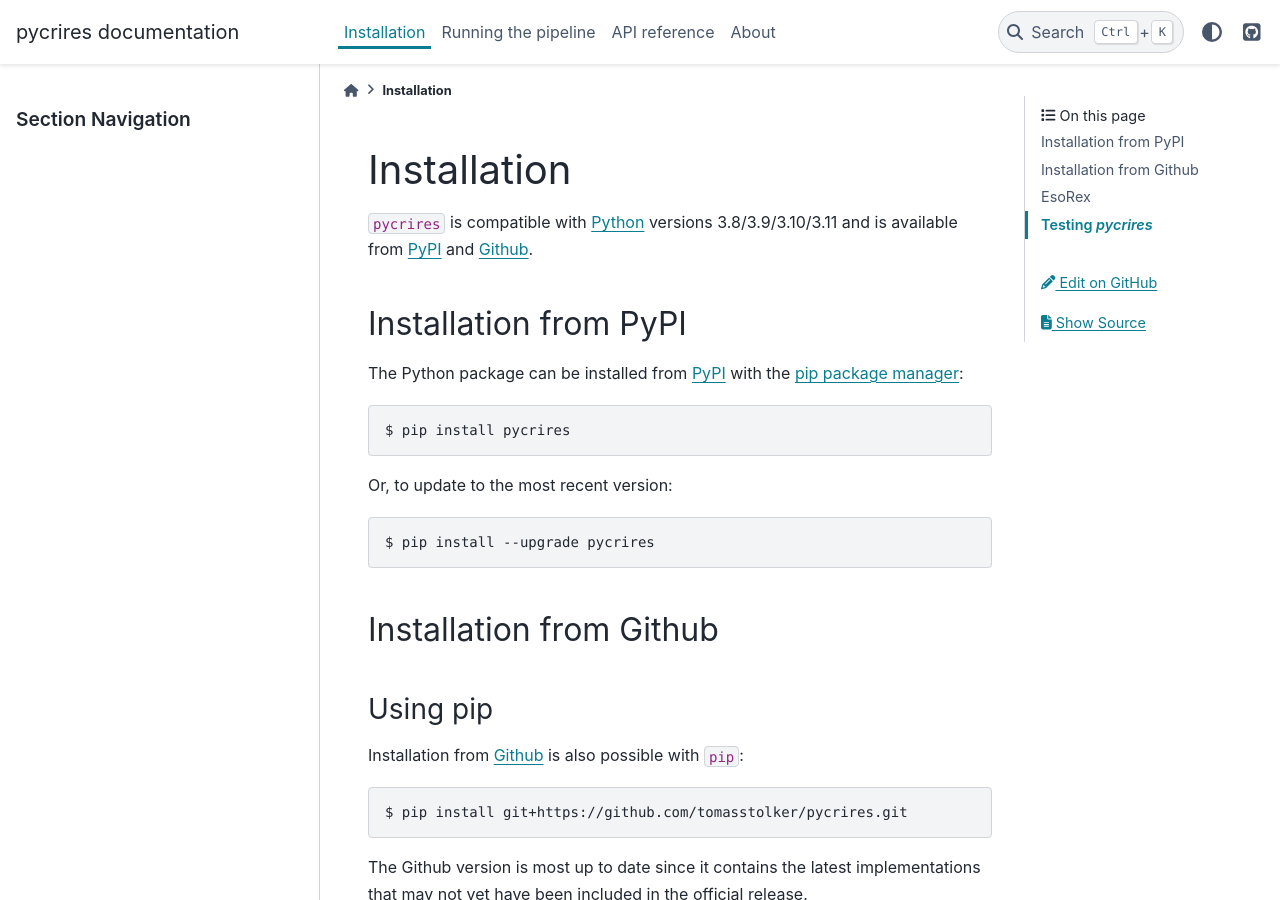
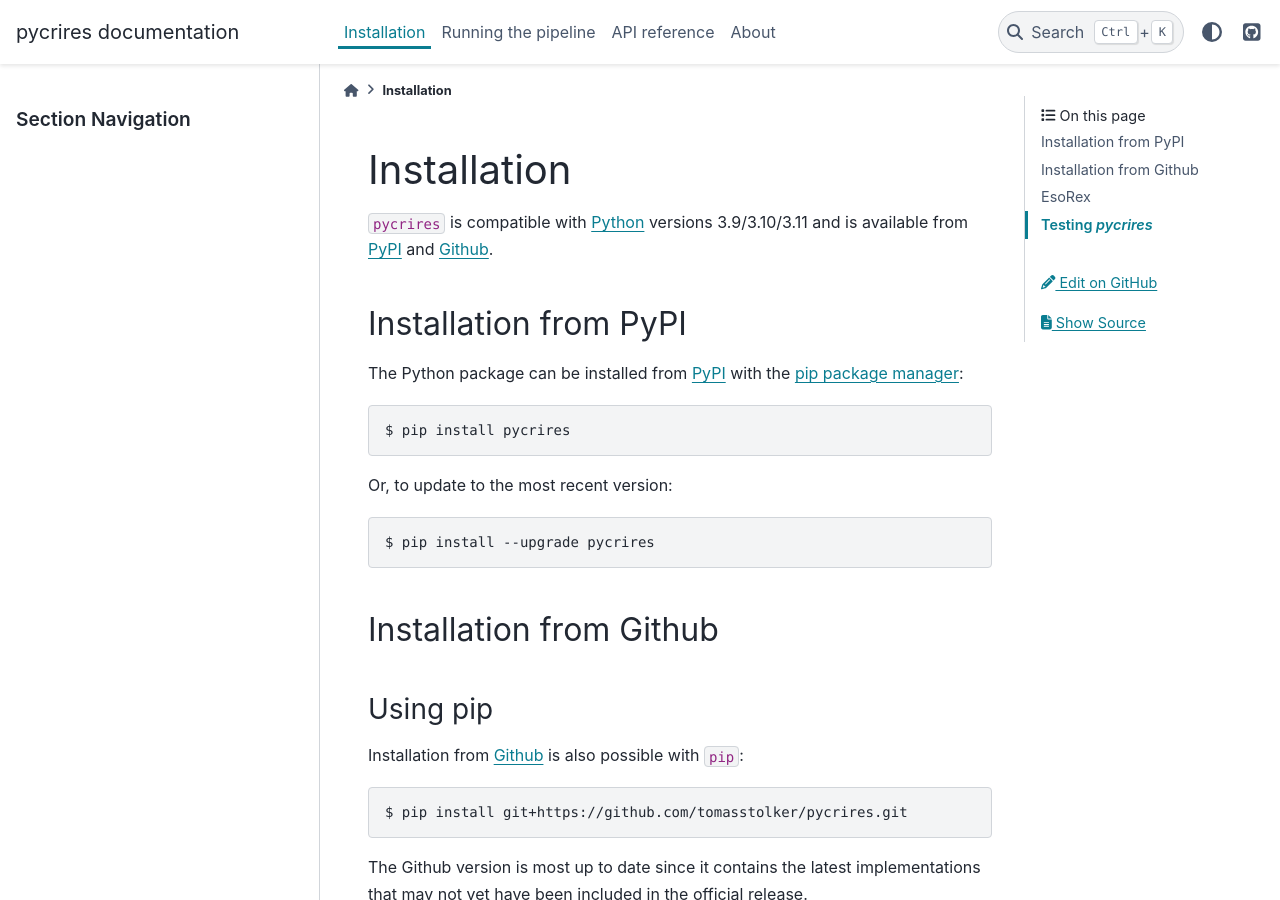
Before and after one commit to tomasstolker/pycrires, a Sphinx documentation site: the page built from docs/installation.rst, in a window 1280 px wide and 900 px high. Built offline with Sphinx 7.4.7 and the PyData theme 0.15.4, drawn with Linux system fonts in a browser that asks for light colours.

Commit message:
Dropped suppert for Python 3.8

```diff
--- a/README.rst
+++ b/README.rst
@@ -8,9 +8,6 @@ Data reduction pipeline for VLT/CRIRES+
 
 .. image:: https://img.shields.io/pypi/pyversions/pycrires
    :target: https://pypi.python.org/pypi/pycrires
-
-.. image:: https://img.shields.io/badge/ascl-2307.040-blue.svg?colorB=262255
-   :target: https://ascl.net/2307.040
 
 .. image:: https://github.com/tomasstolker/pycrires/workflows/CI/badge.svg?branch=main
    :target: https://github.com/tomasstolker/pycrires/actions
--- a/docs/installation.rst
+++ b/docs/installation.rst
@@ -3,7 +3,7 @@
 Installation
 ============
 
-``pycrires`` is compatible with `Python <https://www.python.org>`_ versions 3.8/3.9/3.10/3.11 and is available from `PyPI <https://pypi.org/project/pycrires/>`_ and `Github <https://github.com/tomasstolker/pycrires>`_.
+``pycrires`` is compatible with `Python <https://www.python.org>`_ versions 3.9/3.10/3.11 and is available from `PyPI <https://pypi.org/project/pycrires/>`_ and `Github <https://github.com/tomasstolker/pycrires>`_.
 
 Installation from PyPI
 ----------------------
--- a/docs/requirements.txt
+++ b/docs/requirements.txt
@@ -1,5 +1,3 @@
-jinja2
-markupsafe
 jupyter
 nbconvert
 nbsphinx
--- a/setup.py
+++ b/setup.py
@@ -32,7 +32,6 @@ setuptools.setup(
         'Topic :: Scientific/Engineering :: Astronomy',
         'License :: OSI Approved :: MIT License',
         'Natural Language :: English',
-        'Programming Language :: Python :: 3.8',
         'Programming Language :: Python :: 3.9',
         'Programming Language :: Python :: 3.10',
         'Programming Language :: Python :: 3.11',
```
Also changed, not shown: 3 other files.
